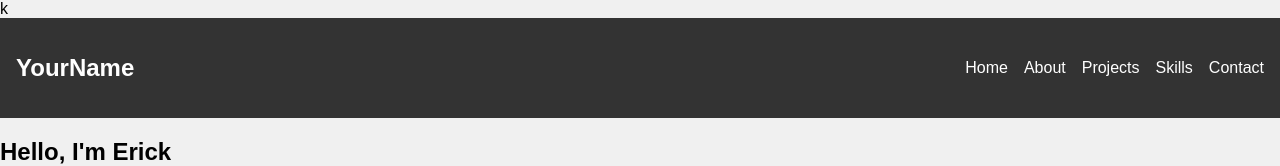
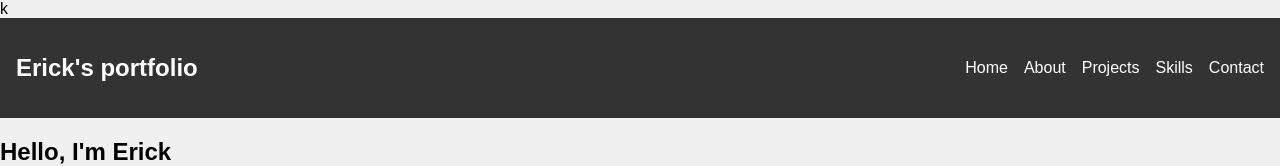
Before and after one commit to erickrayas1358/erickrayas1358, a plain HTML site: page index.html in a window 1280 px wide. Shown: the top 166 px of the page. Drawn offline with Linux system fonts and the light colour scheme.

Commit message:
Update index.html

```diff
--- a/index.html
+++ b/index.html
@@ -9,7 +9,7 @@ k<!DOCTYPE html>
 <body>
   <header>
     <nav>
-      <h1>YourName</h1>
+      <h1>Erick's portfolio</h1>
       <ul>
         <li><a href="index.html">Home</a></li>
         <li><a href="#">About</a></li>
```
